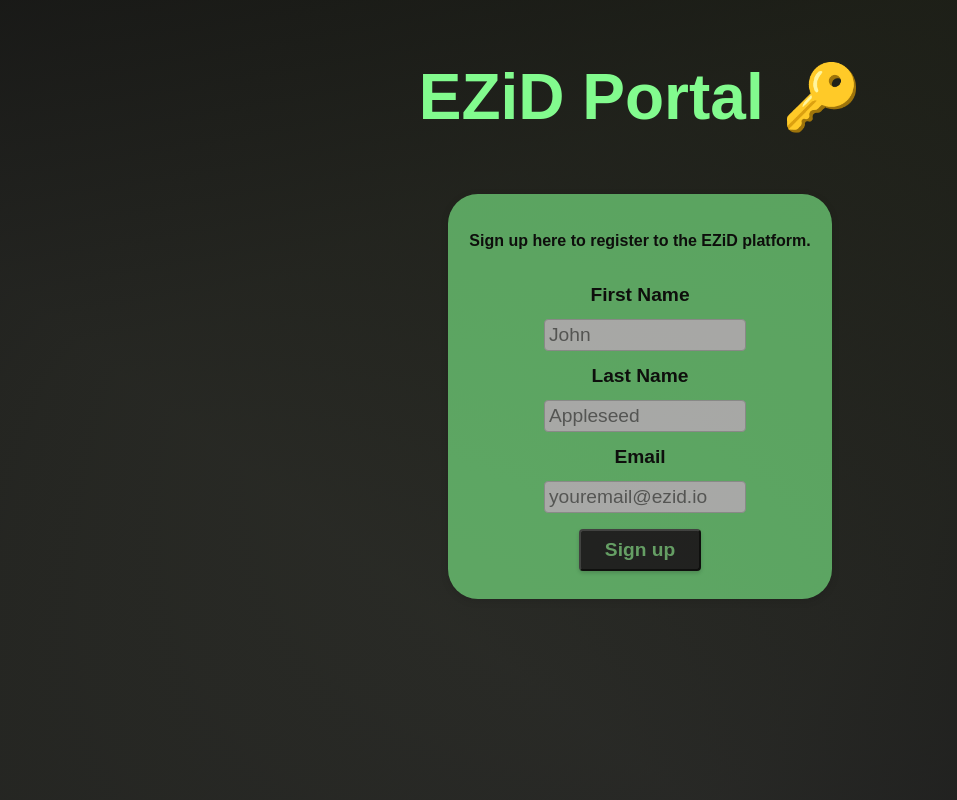
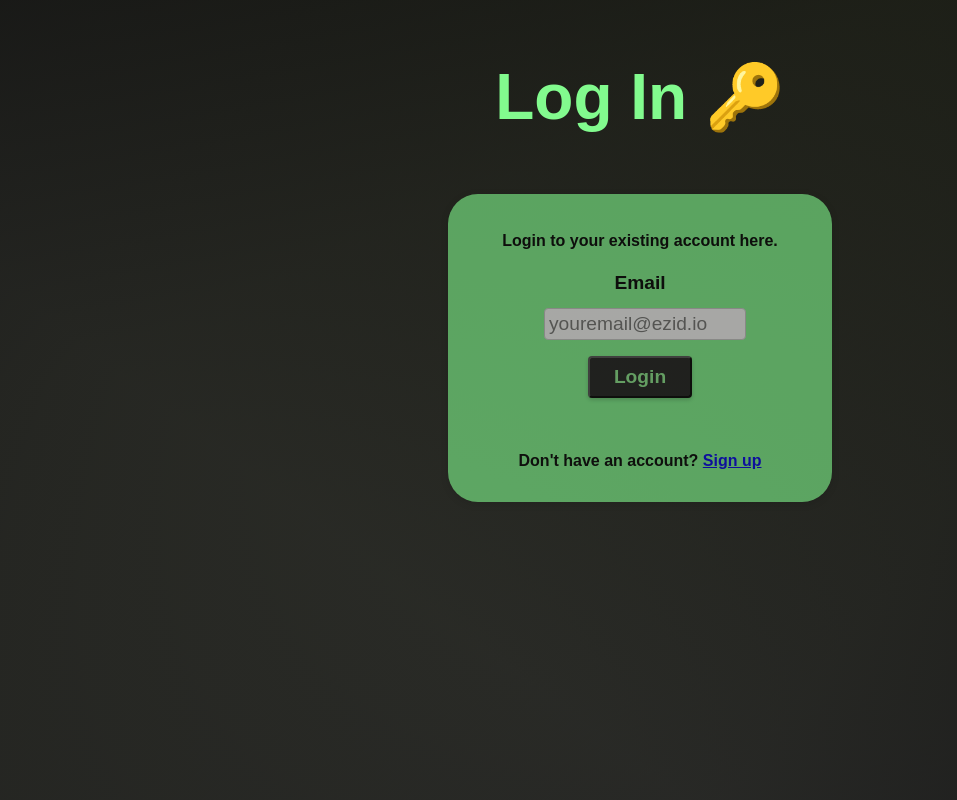
Before and after one commit to sdun8682/login_portal, a React (Create React App) app in the folder login-portal/: page /login in a window 1280 px wide. Shown: the whole page, without its empty margins (0-957 px from the left). Built offline with nearby package versions, Linux system fonts and the light colour scheme.

Commit message:
Added UI for #646 and routing for two pages - Login + SignUP

```diff
--- a/login-portal/src/App.js
+++ b/login-portal/src/App.js
@@ -1,17 +1,19 @@
 import "./App.css";
-import SignUpForm from "./components/layout/SignUpForm";
+import Layout from "./components/layout/Layout";
+
+import LogInPage from "./pages/LogInPage";
+import SignUpPage from "./pages/SignUpPage";
+
+import { Route, Routes } from "react-router-dom";
 
 function App() {
   return (
-    <section>
-      <h1> EZiD Portal 🔑</h1>
-      {/* <img
-        className={classes.logo}
-        src="https://uploads-ssl.webflow.com/623a1fd881c44292399f3171/63c1595bc77fbce0341e4bff_logo.png"
-        alt="logo"
-      ></img> */}
-      <SignUpForm />
-    </section>
+    <Layout>
+      <Routes>
+        <Route path="/" exact element={<SignUpPage />} />
+        <Route path="/login" element={<LogInPage />} />
+      </Routes>
+    </Layout>
   );
 }
 
--- /dev/null
+++ b/login-portal/src/components/layout/Layout.js
@@ -0,0 +1,11 @@
+import classes from "./Layout.module.css";
+
+function Layout(props) {
+  return (
+    <div>
+      <main classes={classes.main}>{props.children}</main>
+    </div>
+  );
+}
+
+export default Layout;
--- /dev/null
+++ b/login-portal/src/components/layout/Layout.module.css
@@ -0,0 +1,5 @@
+.main {
+  margin: 3rem auto;
+  width: 90%;
+  max-width: 40rem;
+}
--- /dev/null
+++ b/login-portal/src/components/layout/LoginForm.js
@@ -0,0 +1,32 @@
+import classes from "./SignUpForm.module.css";
+import Form from "../ui/Form";
+import { Link } from "react-router-dom";
+
+function LoginForm(props) {
+  return (
+    <Form>
+      <p>Login to your existing account here.</p>
+      <form>
+        <div className={classes.formItem}>
+          <label htmlFor="eml">Email</label>
+          <input
+            type="email"
+            placeholder="youremail@ezid.io"
+            required
+            id="eml"
+          />
+        </div>
+        <div className={classes.submitButton}>
+          <button type="submit" className={classes.btn}>
+            Login
+          </button>
+        </div>
+      </form>
+      <p>
+        Don't have an account? <Link to="/">Sign up</Link>
+      </p>
+    </Form>
+  );
+}
+
+export default LoginForm;
--- a/login-portal/src/components/layout/SignUpForm.js
+++ b/login-portal/src/components/layout/SignUpForm.js
@@ -1,6 +1,7 @@
 import classes from "./SignUpForm.module.css";
 import Form from "../ui/Form";
 import React, { Component } from "react";
+import { Link } from "react-router-dom";
 
 class SignUpForm extends Component {
   // Handles behaviour to call API when form is submitted
@@ -93,6 +94,9 @@ class SignUpForm extends Component {
               <p>Spaces are not allowed in a name!</p>
             </div>
           )}
+          <p>
+            Already have an account? <Link to="/login">Log In</Link>
+          </p>
         </form>
       </Form>
     );
--- a/login-portal/src/index.js
+++ b/login-portal/src/index.js
@@ -2,10 +2,11 @@ import React from "react";
 import ReactDOM from "react-dom/client";
 import classes from "./index.css";
 import App from "./App";
+import { BrowserRouter } from "react-router-dom";
 
 const root = ReactDOM.createRoot(document.getElementById("root"));
 root.render(
-  <React.StrictMode>
+  <BrowserRouter>
     <App className={classes.all} />
-  </React.StrictMode>
+  </BrowserRouter>
 );
--- /dev/null
+++ b/login-portal/src/pages/LogInPage.js
@@ -0,0 +1,12 @@
+import LoginForm from "../components/layout/LoginForm";
+
+function LogInPage() {
+  return (
+    <section>
+      <h1>Log In 🔑</h1>
+      <LoginForm />
+    </section>
+  );
+}
+
+export default LogInPage;
--- /dev/null
+++ b/login-portal/src/pages/SignUpPage.js
@@ -0,0 +1,11 @@
+import SignUpForm from "../components/layout/SignUpForm";
+
+function SignInPage() {
+  return (
+    <section>
+      <h1> Sign Up 🔑</h1>
+      <SignUpForm />
+    </section>
+  );
+}
+export default SignInPage;
```
